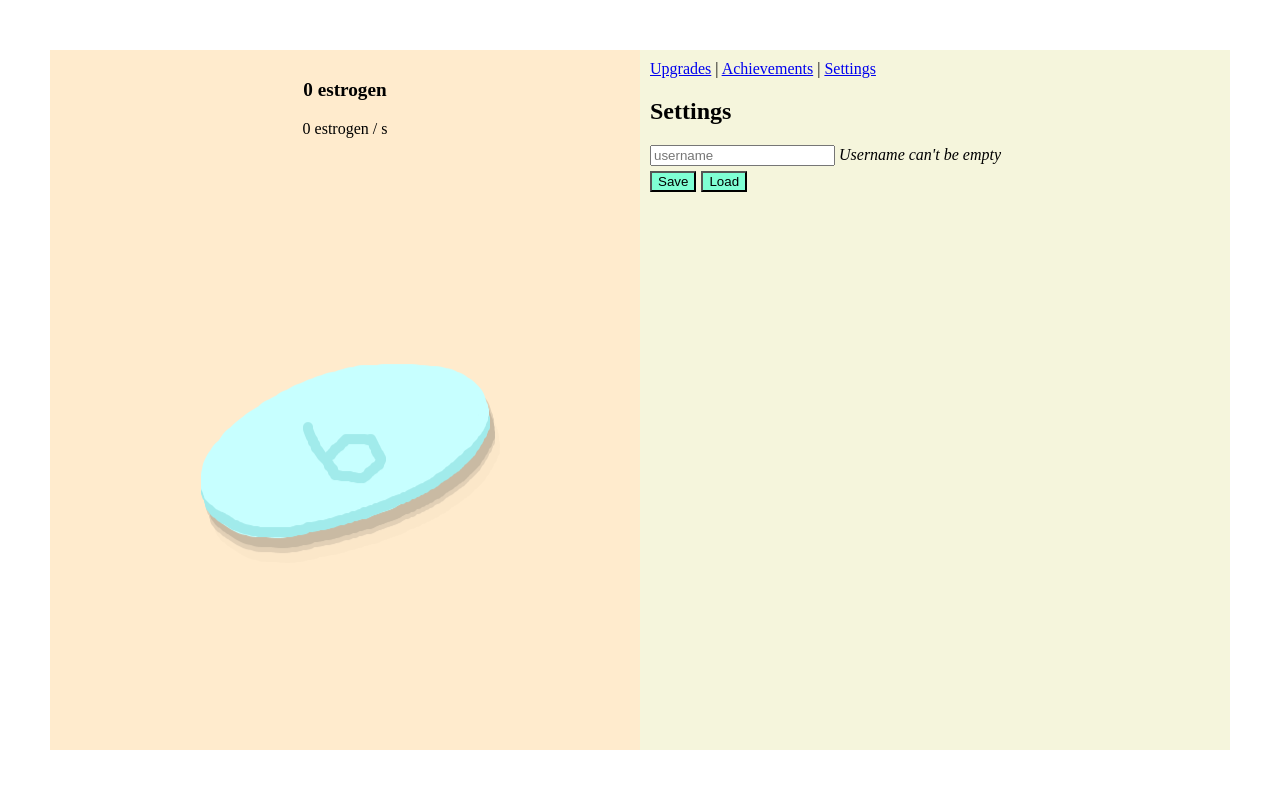
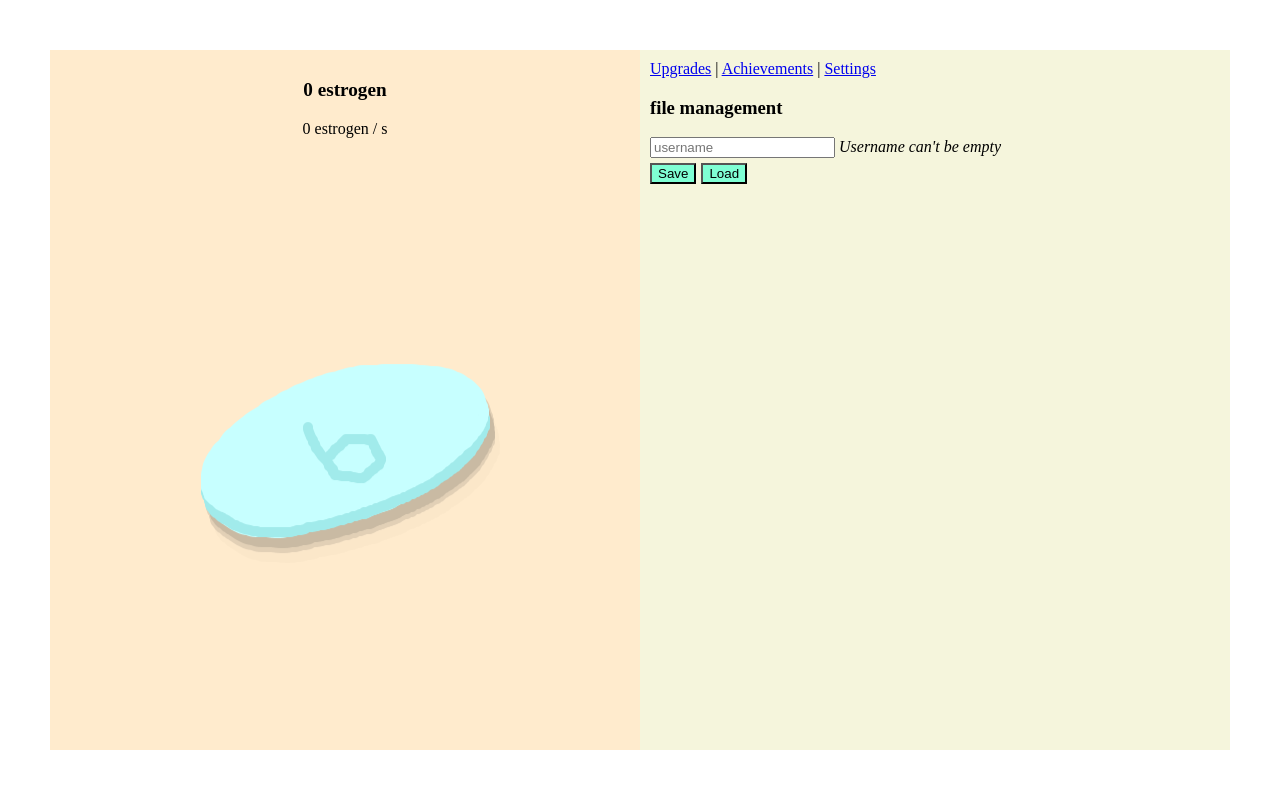
Before and after one commit to Yuiko911/estrogen-clicker, a Vue app: page /settings in a window 1280 px wide. Shown: the top 788 px of the page. Built offline with nearby package versions, Linux system fonts and the light colour scheme.

Commit message:
Updated views

```diff
--- a/src/views/AchievementsView.vue
+++ b/src/views/AchievementsView.vue
@@ -3,7 +3,7 @@
 </script>
 
 <template>
-    <p>i am achivement</p>
+
 </template>
 
 <style scoped>
--- a/src/views/SettingsView.vue
+++ b/src/views/SettingsView.vue
@@ -8,7 +8,8 @@ const userdata = useUserStore()
 </script>
 
 <template>
-    <h2>Settings</h2>
+
+    <h3>file management</h3>
 
     <div>
         <input placeholder="username" type="text" v-model="username">
```
